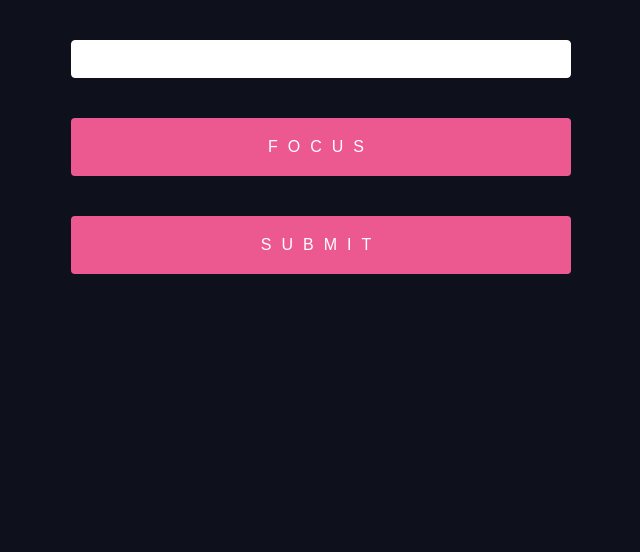
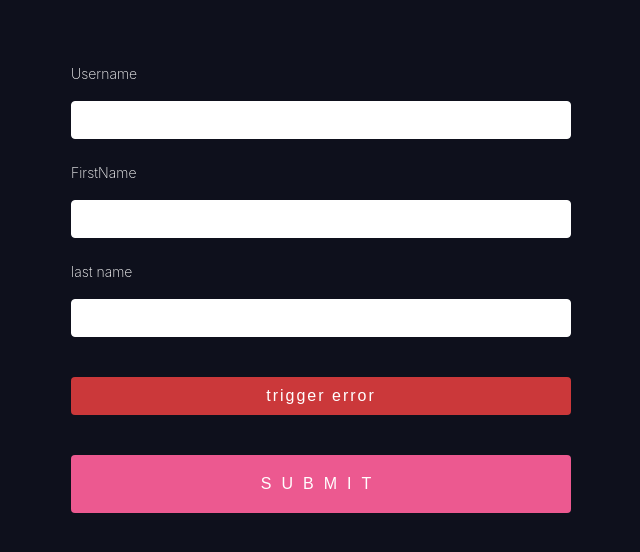
Before and after one commit to jobayed24/Learn-React, a React (Vite) app: page / in a window 1280 px wide. Shown: the top 552 px of the page, without its empty margins (319-959 px from the left). Built offline with nearby package versions, Linux system fonts and the light colour scheme.

Commit message:
setError: multiple error

```diff
--- a/src/App.jsx
+++ b/src/App.jsx
@@ -1,12 +1,12 @@
 import './App.css'
-import SingleError from './components/SingleError'
+import MultipleError from './components/SingleError'
 
 function App() {
 
 
   return (
     <>
-      <SingleError />
+      <MultipleError />
     </>
   )
 }
--- a/src/components/SingleError.jsx
+++ b/src/components/SingleError.jsx
@@ -3,29 +3,86 @@ import { useForm } from "react-hook-form";
 
 
 
- const SingleError = () => {
+ const MultipleError = () => {
   const {
     register,
     setError,
+    setValue,
     handleSubmit,
     formState: { errors }
   } = useForm();
 
   function onHandleSubmit(data){
-    console.log(data)
+    console.log(errors)
   }
+  register('username')
+  register('firstname')
+  register('lastname')
   return (
     <form onSubmit={handleSubmit(onHandleSubmit)}>
-    <input
-    {...register('test')}
-    />
-    {errors.test && <p>{errors.test.message}</p>}
-   <button onClick={()=>{
-    setError('test',{type: 'focus'},{shouldFocus: true})
-   }}>Focus</button>
-    <button type="submit">Submit</button>
+        <label>Username</label>
+        <input
+            type="text"
+            name="username"
+            onChange={(e)=>{
+                setValue('username',e.target.value,{shouldValidate: true})
+                setError('username',{
+                    type: 'manual',
+                    message:'username is required'
+                })
+            }}
+
+        />
+        {errors.username && <p>{errors.username.message}</p>}
+        <label>FirstName</label>
+        <input
+        onChange={(e)=>{
+            setValue('firstname',e.target.value,{shouldValidate: true})
+            setError('firstname',{type: 'manual',message: 'first name required'})
+        }
+        }
+
+        type="text"   />
+        {errors.firstname && <p>{errors.firstname.message}</p>}
+        <label> last name</label>
+        <input
+        type="text"
+        onChange={(e) => {
+          setValue("lastName", e.target.value, { shouldValidate: true });
+          setError("lastName", {
+            types: {
+              required: "This is required",
+              minLength: "This is minLength"
+            },
+            message: 'last name is required'
+          });
+        }}
+      />
+      {errors.lastName && errors.lastName.types && (
+        <p>{errors.lastName.types.required}</p>
+      )}
+      {errors.lastName && errors.lastName.types && (
+        <p>{errors.lastName.types.minLength}</p>
+      )}
+        <button type="button" onClick={()=>{
+            [
+                {
+                    type: 'manual',
+                    name: 'username',
+                    message: 'double check this'
+                },
+                {
+                    type: 'manual',
+                    name: 'firstname',
+                    message: 'triple check '
+                }
+            ].forEach(({name,type,message})=>{
+                setError(name,{type,message})
+            })
+        }}>trigger error</button>
+        <input type="submit" />
     </form>
   );
 };
 
-export default SingleError
+export default MultipleError
```
